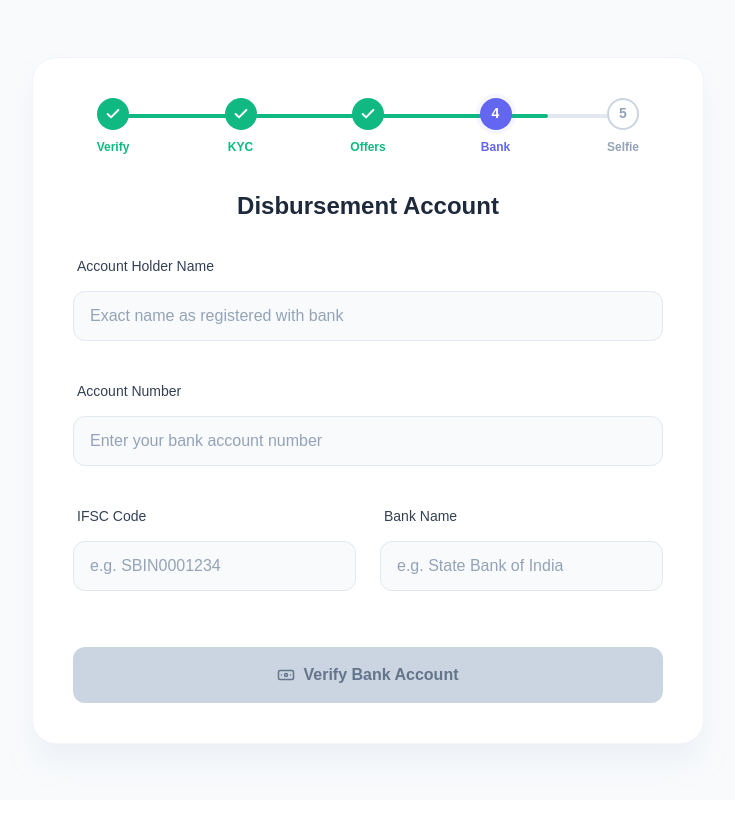
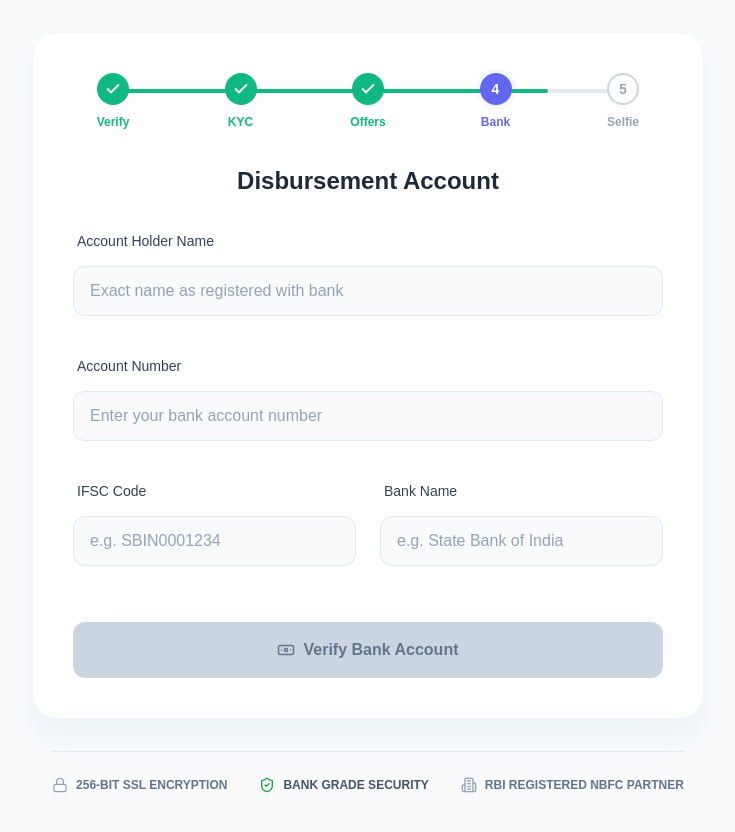
Before and after one commit to vishnu-balineni/ezfinanz-loan-origination-system, a React (Vite) app: page /bank in a window 1280 px wide. Shown: the top 832 px of the page, without its empty margins (272-1007 px from the left). Before the commit the page ends 800 px from the top, so only its background shows below. Built offline with nearby package versions, Linux system fonts and the light colour scheme; the HTML template or start-up script is replaced by a standard one.

Commit message:
feat: complete phase 10.8 competitive UI polish with TrustFooter and Smart Offers

```diff
--- /dev/null
+++ b/src/components/shared/TrustFooter.tsx
@@ -0,0 +1,34 @@
+import { Lock, ShieldCheck, Building2 } from 'lucide-react';
+
+const TrustFooter = () => {
+    return (
+        <div style={{
+            display: 'flex',
+            justifyContent: 'center',
+            alignItems: 'center',
+            gap: '2rem',
+            padding: '1.5rem 0',
+            marginTop: '2rem',
+            color: '#64748b',
+            borderTop: '1px solid #e2e8f0',
+            flexWrap: 'wrap'
+        }}>
+            <div style={{ display: 'flex', alignItems: 'center', gap: '0.5rem', fontSize: '0.75rem', fontWeight: 600 }}>
+                <Lock size={16} color="#94a3b8" />
+                <span>256-BIT SSL ENCRYPTION</span>
+            </div>
+
+            <div style={{ display: 'flex', alignItems: 'center', gap: '0.5rem', fontSize: '0.75rem', fontWeight: 600 }}>
+                <ShieldCheck size={16} color="#16a34a" />
+                <span style={{ color: '#475569' }}>BANK GRADE SECURITY</span>
+            </div>
+
+            <div style={{ display: 'flex', alignItems: 'center', gap: '0.5rem', fontSize: '0.75rem', fontWeight: 600 }}>
+                <Building2 size={16} color="#94a3b8" />
+                <span>RBI REGISTERED NBFC PARTNER</span>
+            </div>
+        </div>
+    );
+};
+
+export default TrustFooter;
--- a/src/pages/BankDetailsPage.tsx
+++ b/src/pages/BankDetailsPage.tsx
@@ -2,6 +2,7 @@ import { useState } from 'react';
 import { useNavigate } from 'react-router-dom';
 import { Banknote, Loader2, CheckCircle2, FileText, ArrowRight } from 'lucide-react';
 import { Stepper } from '../components/Stepper';
+import TrustFooter from '../components/shared/TrustFooter';
 import './BankDetailsPage.css';
 
 const BankDetailsPage = () => {
@@ -183,6 +184,7 @@ const BankDetailsPage = () => {
                 )}
 
             </div>
+            <TrustFooter />
         </div>
     );
 };
--- a/src/pages/EligibilityPage.tsx
+++ b/src/pages/EligibilityPage.tsx
@@ -105,6 +105,19 @@ const EligibilityPage = () => {
             irr: irrCalculation.toFixed(2)
         };
     }, [loanAmount, tenure]);
+
+    // Smart Offers Handlers
+    const selectOffer = (amount: number, months: number) => {
+        setLoanAmount(amount);
+        setTenure(months);
+    };
+
+    // Derived quick EMI calculations for static smart cards
+    const calcEmiFor = (amount: number, months: number) => {
+        const r = 12 / 12 / 100;
+        const emi = (amount * r * Math.pow(1 + r, months)) / (Math.pow(1 + r, months) - 1);
+        return formatCurrency(Math.round(emi));
+    };
 
     return (
         <div className="eligibility-page-container">
@@ -224,10 +237,42 @@ const EligibilityPage = () => {
                     <div className="animate-fade-in">
                         <div className="status-msg status-success">
                             <CheckCircle2 size={40} />
-                            <h3>Congratulations! You are officially eligible for an EZFINANZ loan.</h3>
+                            <div>
+                                <h3 style={{ margin: 0, fontSize: '1.25rem' }}>Congratulations! You are officially eligible for an EZFINANZ loan.</h3>
+                                <p style={{ margin: '0.25rem 0 0 0', opacity: 0.9 }}>You have been pre-approved based on your initial profile. Customize your loan details below.</p>
+                            </div>
                         </div>
 
-                        <div className="calculator-section">
+                        {/* SMART OFFERS TIER (Phase 10.8) */}
+                        <div className="smart-offers-container animate-fade-in">
+                            <div className="smart-offers-title">
+                                <CheckCircle2 size={18} color="#16a34a" /> Recommended For You
+                            </div>
+                            <div className="smart-offers-grid">
+
+                                <div className="offer-card" onClick={() => selectOffer(50000, 6)}>
+                                    <div className="offer-name">Quick Payoff</div>
+                                    <div className="offer-emi">{calcEmiFor(50000, 6)}<span>/mo</span></div>
+                                    <div className="offer-details">₹50,000 for 6 Months</div>
+                                </div>
+
+                                <div className="offer-card popular" onClick={() => selectOffer(200000, 12)}>
+                                    <div className="offer-badge">Most Popular</div>
+                                    <div className="offer-name">Balanced</div>
+                                    <div className="offer-emi">{calcEmiFor(200000, 12)}<span>/mo</span></div>
+                                    <div className="offer-details">₹2,00,000 for 12 Months</div>
+                                </div>
+
+                                <div className="offer-card" onClick={() => selectOffer(500000, 36)}>
+                                    <div className="offer-name">Low Burden</div>
+                                    <div className="offer-emi">{calcEmiFor(500000, 36)}<span>/mo</span></div>
+                                    <div className="offer-details">₹5,00,000 for 36 Months</div>
+                                </div>
+
+                            </div>
+                        </div>
+
+                        <div className="calculator-card animate-slide-up">
                             <div style={{ display: 'flex', alignItems: 'center', gap: '0.5rem', marginBottom: '1.5rem', color: '#1e293b', fontWeight: 'bold' }}>
                                 <Calculator size={20} />
                                 <h2>Customize Your Loan</h2>
--- a/src/pages/KycPage.tsx
+++ b/src/pages/KycPage.tsx
@@ -2,6 +2,7 @@ import { useState } from 'react';
 import { useNavigate } from 'react-router-dom';
 import { ArrowRight } from 'lucide-react';
 import { Stepper } from '../components/Stepper';
+import TrustFooter from '../components/shared/TrustFooter';
 import './KycPage.css';
 
 const KycPage = () => {
@@ -165,6 +166,7 @@ const KycPage = () => {
                     </button>
                 </form>
             </div>
+            <TrustFooter />
         </div>
     );
 };
--- a/src/pages/SelfiePage.tsx
+++ b/src/pages/SelfiePage.tsx
@@ -2,6 +2,7 @@ import { useEffect, useRef, useState } from 'react';
 import { useNavigate } from 'react-router-dom';
 import { Camera, RefreshCcw, CheckCircle2, ShieldAlert, Sparkles } from 'lucide-react';
 import { Stepper } from '../components/Stepper';
+import TrustFooter from '../components/shared/TrustFooter';
 import './SelfiePage.css';
 
 const SelfiePage = () => {
@@ -181,6 +182,7 @@ const SelfiePage = () => {
                     </div>
                 )}
             </div>
+            <TrustFooter />
         </div>
     );
 };
```
Also changed, not shown: 1 other file (tests, documents, lock files or other folders).
